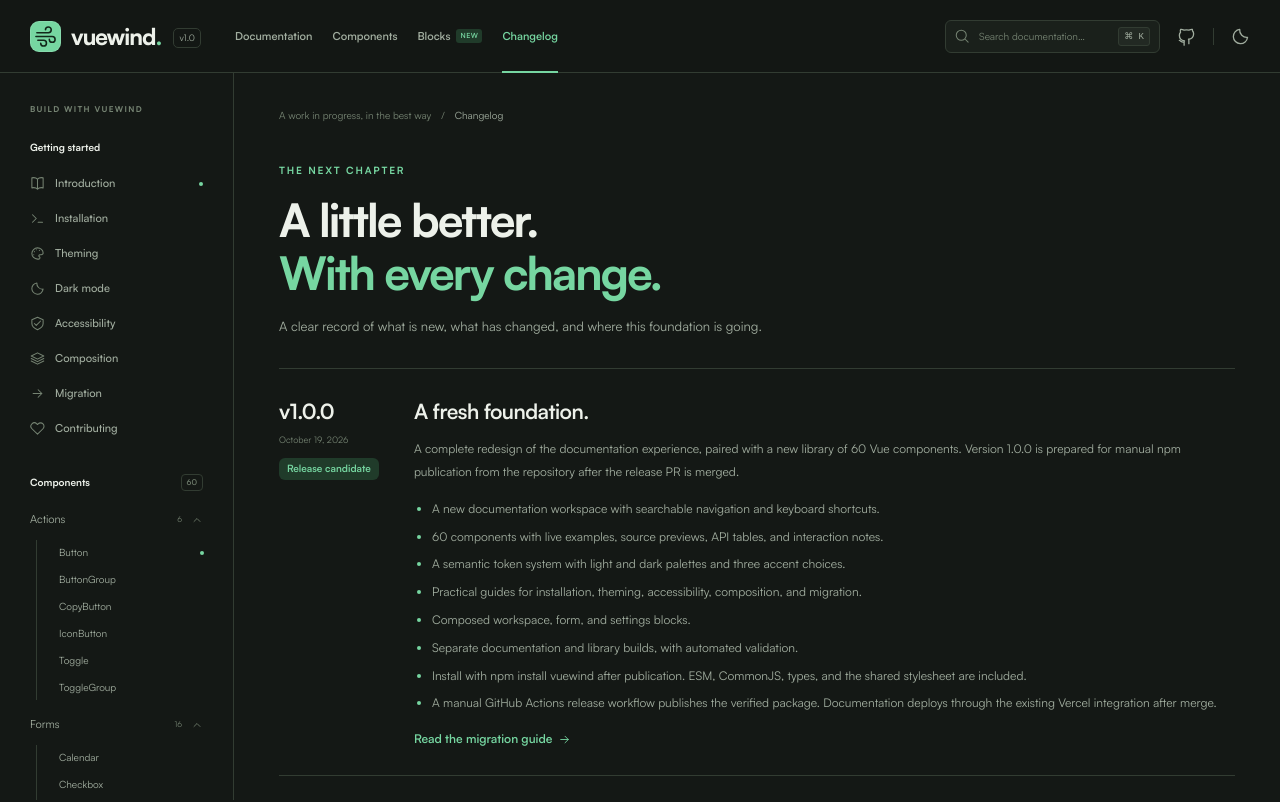
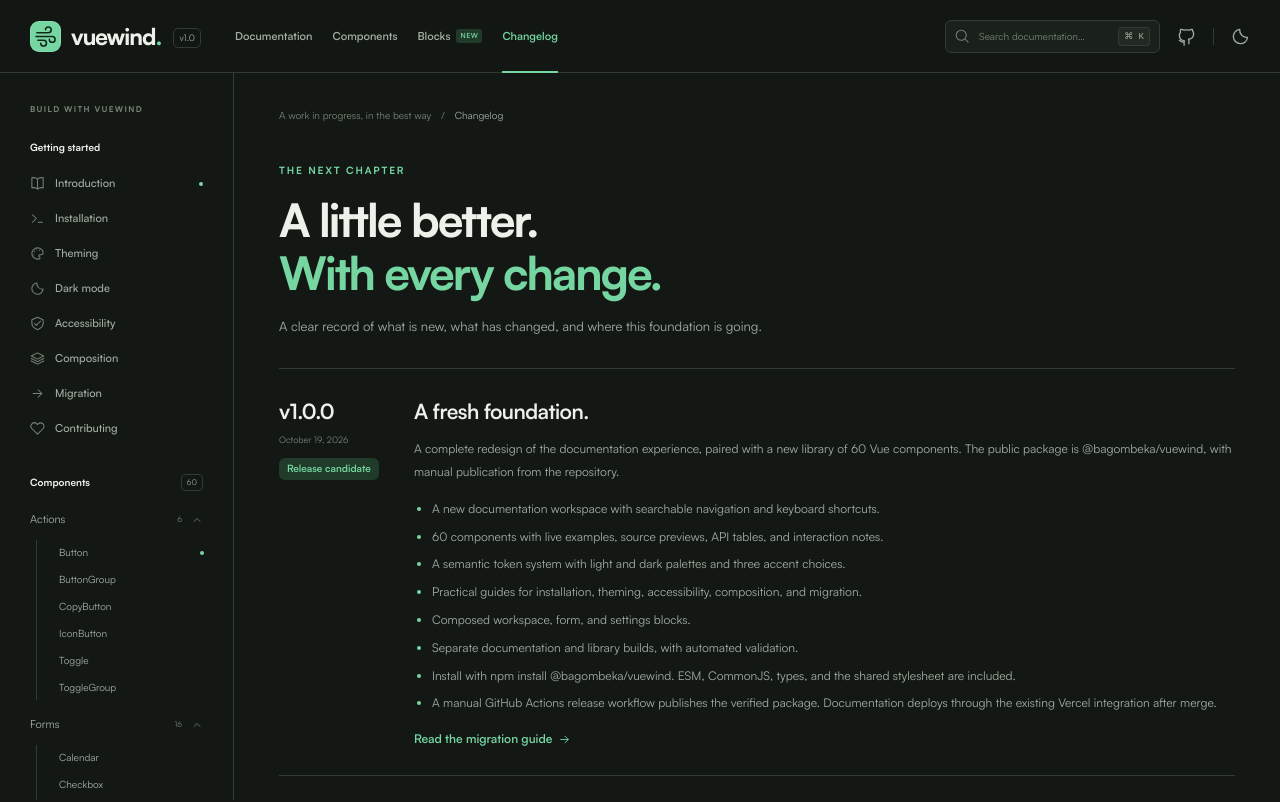
Before and after one commit to BAGOMBEKA-JOB-DEV/vuewind, a Vue app: page /changelog in a window 1280 px wide. Shown: the top 802 px of the page. Built offline with nearby package versions, Linux system fonts and the light colour scheme.

Commit message:
docs: use scoped installs and imports throughout Vuewind

```diff
--- a/src/docs/guides/composition.js
+++ b/src/docs/guides/composition.js
@@ -11,7 +11,7 @@
       id: "state",
       title: "Keep the state close.",
       body: "Controlled inputs use modelValue and update:modelValue. Vue’s v-model syntax keeps the relationship clear. Vuewind components do not mutate your application arrays or make API calls.",
-      code: "<script setup>\nimport { ref } from 'vue'\nimport { VwSwitch } from 'vuewind'\nconst notifications = ref(true)\n</script>\n\n<template>\n  <VwSwitch v-model=\"notifications\" label=\"Notifications\" />\n</template>",
+      code: "<script setup>\nimport { ref } from 'vue'\nimport { VwSwitch } from '@bagombeka/vuewind'\nconst notifications = ref(true)\n</script>\n\n<template>\n  <VwSwitch v-model=\"notifications\" label=\"Notifications\" />\n</template>",
       language: "vue",
     },
     {
--- a/src/docs/guides/installation.js
+++ b/src/docs/guides/installation.js
@@ -10,39 +10,32 @@
     {
       id: "install",
       title: "Add Vuewind to your project.",
-      body: "After registry publication, install Vuewind with the command below. Vue is a peer dependency, so your application keeps control of its Vue runtime.",
-      code: "npm install vuewind",
+      body: "Install the public @bagombeka/vuewind package. Vue is a peer dependency, so your application keeps control of its Vue runtime.",
+      code: "npm install @bagombeka/vuewind",
       language: "shell",
-      note: "npm currently blocks the name vuewind because it is too similar to vue-wind. While registry publication is blocked, install the verified package archive from the GitHub release.",
-    },
-    {
-      id: "release-archive",
-      title: "Use the verified release archive today.",
-      body: "Install version 1.0.0 directly from the public GitHub prerelease while npm publication is blocked. The package keeps the name vuewind, so the imports below work with this installation.",
-      code: "npm install https://github.com/BAGOMBEKA-JOB-DEV/vuewind/releases/download/v1.0.0/vuewind-1.0.0.tgz",
-      language: "shell",
+      note: "Vuewind is published under the @bagombeka scope. Use @bagombeka/vuewind in both the install command and your imports.",
     },
     {
       id: "styles",
       title: "Set the foundation once.",
       body: "Import the stylesheet once in your app entry, normally src/main.js or src/main.ts. It includes the theme tokens and all component styles. CSS imports are preserved during tree shaking.",
-      code: "import 'vuewind/style.css'",
+      code: "import '@bagombeka/vuewind/style.css'",
       language: "js",
     },
     {
       id: "first-component",
       title: "Your first component.",
       body: "Use named imports for the components you need. Your bundler can remove unused component code. Each component follows standard Vue props, events, and slots.",
-      code: "import { VwButton, VwInput, VwIcon } from 'vuewind'",
+      code: "import { VwButton, VwInput, VwIcon } from '@bagombeka/vuewind'",
       language: "js",
     },
     {
       id: "compose",
       title: "A small beginning.",
       body: "Components use standard Vue props, events, and slots. No plugin registration is required for local imports.",
-      code: "<script setup>\nimport { ref } from 'vue'\nimport { VwButton, VwInput } from 'vuewind'\nconst name = ref('')\n</script>\n\n<template>\n  <VwInput v-model=\"name\" label=\"Workspace name\" />\n  <VwButton @click=\"name = ''\">Reset</VwButton>\n</template>",
+      code: "<script setup>\nimport { ref } from 'vue'\nimport { VwButton, VwInput } from '@bagombeka/vuewind'\nconst name = ref('')\n</script>\n\n<template>\n  <VwInput v-model=\"name\" label=\"Workspace name\" />\n  <VwButton @click=\"name = ''\">Reset</VwButton>\n</template>",
       language: "vue",
-      note: "Load vuewind/style.css before using this example. Vuewind handles presentation and interaction; your application handles storage, networking, and validation.",
+      note: "Load @bagombeka/vuewind/style.css before using this example. Vuewind handles presentation and interaction; your application handles storage, networking, and validation.",
     },
     {
       id: "repository",
--- a/src/docs/guides/migration.js
+++ b/src/docs/guides/migration.js
@@ -23,7 +23,7 @@
       id: "styles",
       title: "Bring the new tokens with you.",
       body: "Import the library token and component styles once. Legacy dashboard styles remain available at src/assets/css/style.css, but are no longer loaded by the documentation app.",
-      code: "import 'vuewind/style.css'",
+      code: "import '@bagombeka/vuewind/style.css'",
       language: "js",
     },
     {
--- a/src/docs/views/ChangelogView.vue
+++ b/src/docs/views/ChangelogView.vue
@@ -31,8 +31,8 @@
         <h2>A fresh foundation.</h2>
         <p>
           A complete redesign of the documentation experience, paired with a new
-          library of 60 Vue components. Version 1.0.0 is prepared for manual npm
-          publication from the repository after the release PR is merged.
+          library of 60 Vue components. The public package is
+          @bagombeka/vuewind, with manual publication from the repository.
         </p>
         <ul>
           <li>
@@ -57,8 +57,8 @@
             validation.
           </li>
           <li>
-            Install with npm install vuewind after publication. ESM, CommonJS,
-            types, and the shared stylesheet are included.
+            Install with npm install @bagombeka/vuewind. ESM, CommonJS, types,
+            and the shared stylesheet are included.
           </li>
           <li>
             A manual GitHub Actions release workflow publishes the verified
--- a/src/docs/views/ComponentView.vue
+++ b/src/docs/views/ComponentView.vue
@@ -78,7 +78,7 @@
         <h2 class="section-heading">Make it yours.</h2>
         <p class="section-description">{{ component.notes }}</p>
         <CodeBlock
-          :code="`import { Vw${component.name} } from 'vuewind'\nimport 'vuewind/style.css'`"
+          :code="`import { Vw${component.name} } from '@bagombeka/vuewind'\nimport '@bagombeka/vuewind/style.css'`"
           language="js"
           title="Import into your project"
         />
--- a/src/docs/views/IntroductionView.vue
+++ b/src/docs/views/IntroductionView.vue
@@ -24,7 +24,7 @@
   { name: "Priya Patel" },
   { name: "Daniel Lee" },
 ];
-const quickStartCode = "npm install vuewind";
+const quickStartCode = "npm install @bagombeka/vuewind";
 const toc = [
   { id: "overview", label: "Overview" },
   { id: "the-collection", label: "The collection" },
@@ -325,8 +325,8 @@
           <div class="eyebrow">FROM IDEA TO INTERFACE</div>
           <h2 class="section-heading">Your next chapter starts here.</h2>
           <p class="section-description">
-            Install Vuewind, import vuewind/style.css in your app entry, and
-            start composing.
+            Install Vuewind, import @bagombeka/vuewind/style.css in your app
+            entry, and start composing.
           </p>
           <RouterLink to="/docs/installation" class="text-link"
             >Read the installation guide <Icon name="right" :size="14"
```
Also changed, not shown: 4 other files (tests, documents, lock files or other folders).
